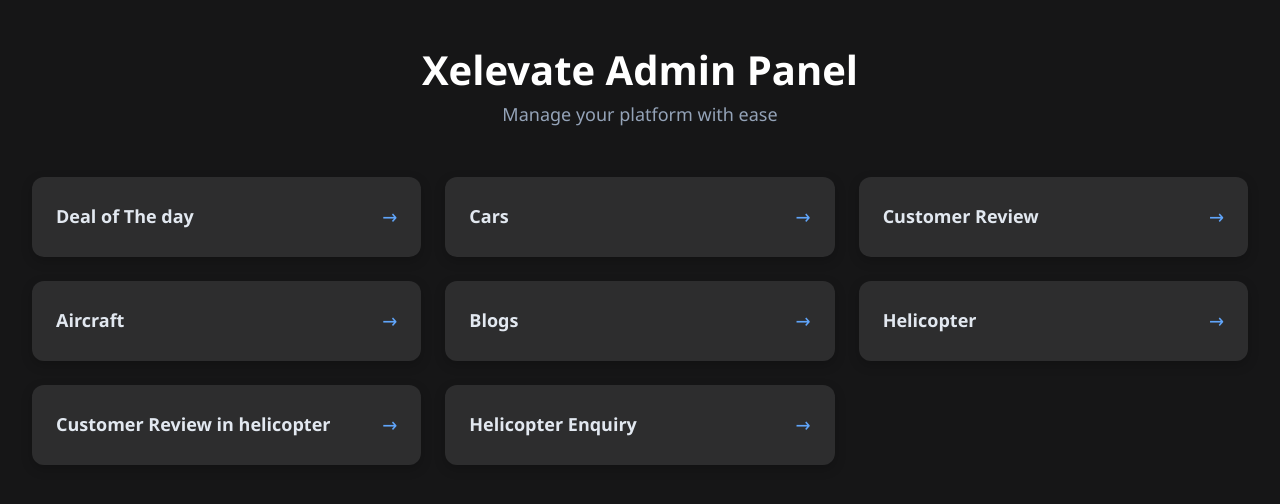
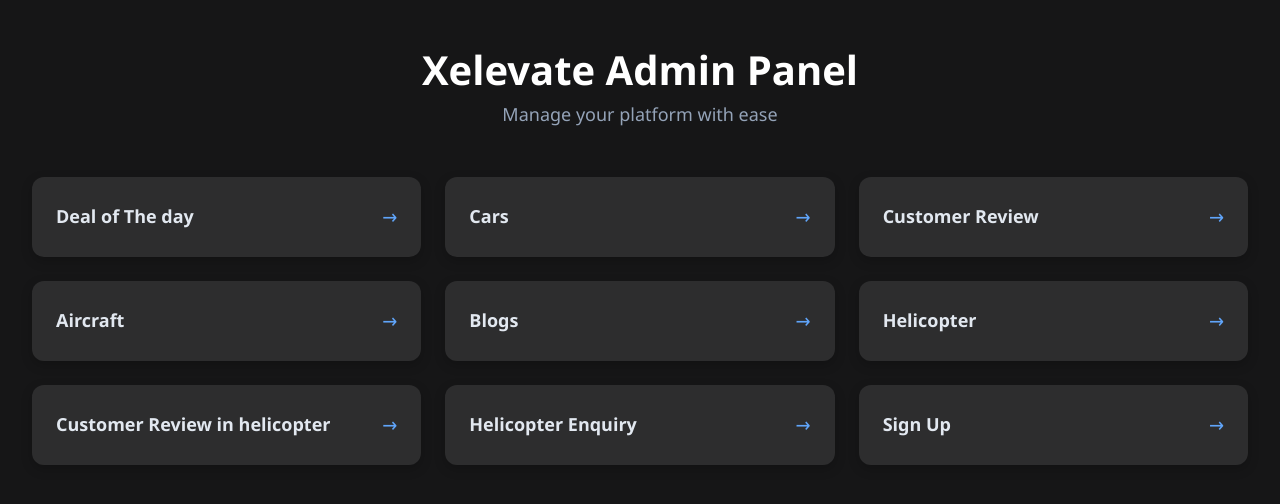
Before and after one commit to AnuragNishad12/AdminPanelXelevate, a React (Vite) app: page /MainPage in a window 1280 px wide. Shown: the top 504 px of the page. Built offline with nearby package versions, Linux system fonts and the light colour scheme.

Commit message:
fix something

```diff
--- a/src/App.jsx
+++ b/src/App.jsx
@@ -18,7 +18,7 @@
 function App() {
   const [count, setCount] = useState(0);
 
-  const Dashboard = () => <h2>Dashboard Page</h2>;
+  // const Dashboard = () => <h2>Dashboard Page</h2>;
 
   return (
     <>
--- a/src/MainPage.jsx
+++ b/src/MainPage.jsx
@@ -13,6 +13,7 @@
   { title: "Customer Review in helicopter", route: "/Reviewhelicopter" },
   // { title: "Customer Review Helicopter", route: "/logout" },
   { title: "Helicopter Enquiry", route: "/HelicopterEnquiry" },
+  { title: "Sign Up", route: "/SignUp" },
 ];
 
 const MainPage = () => {
```
